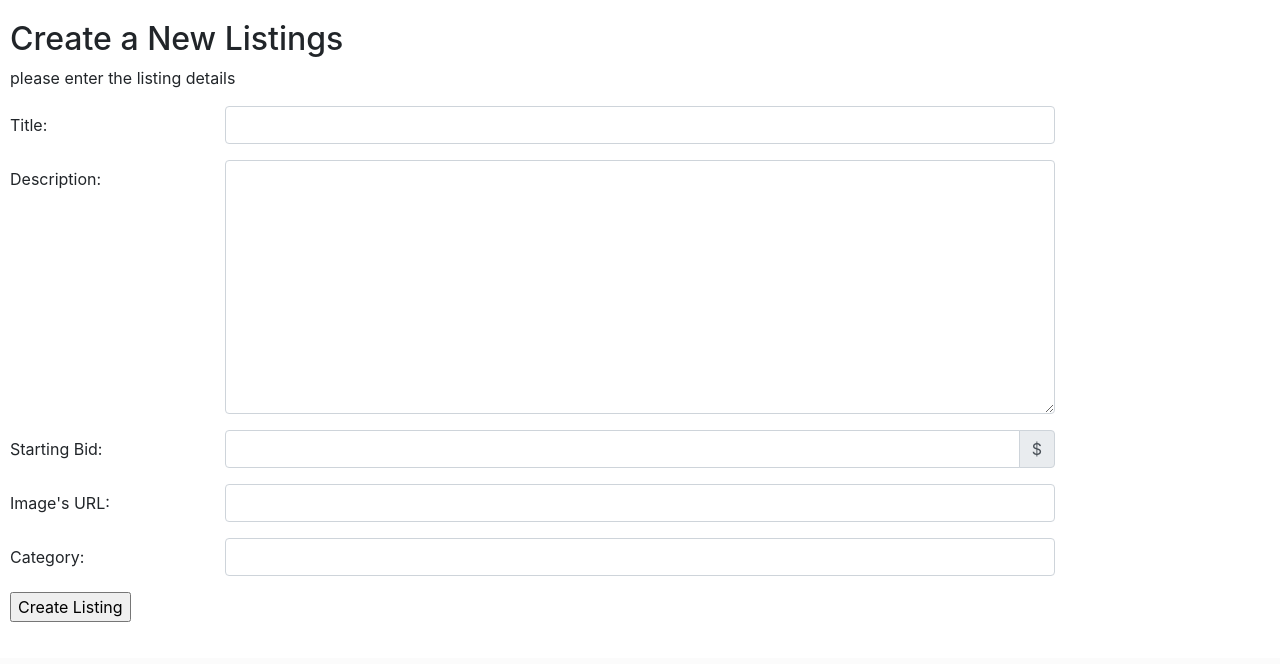
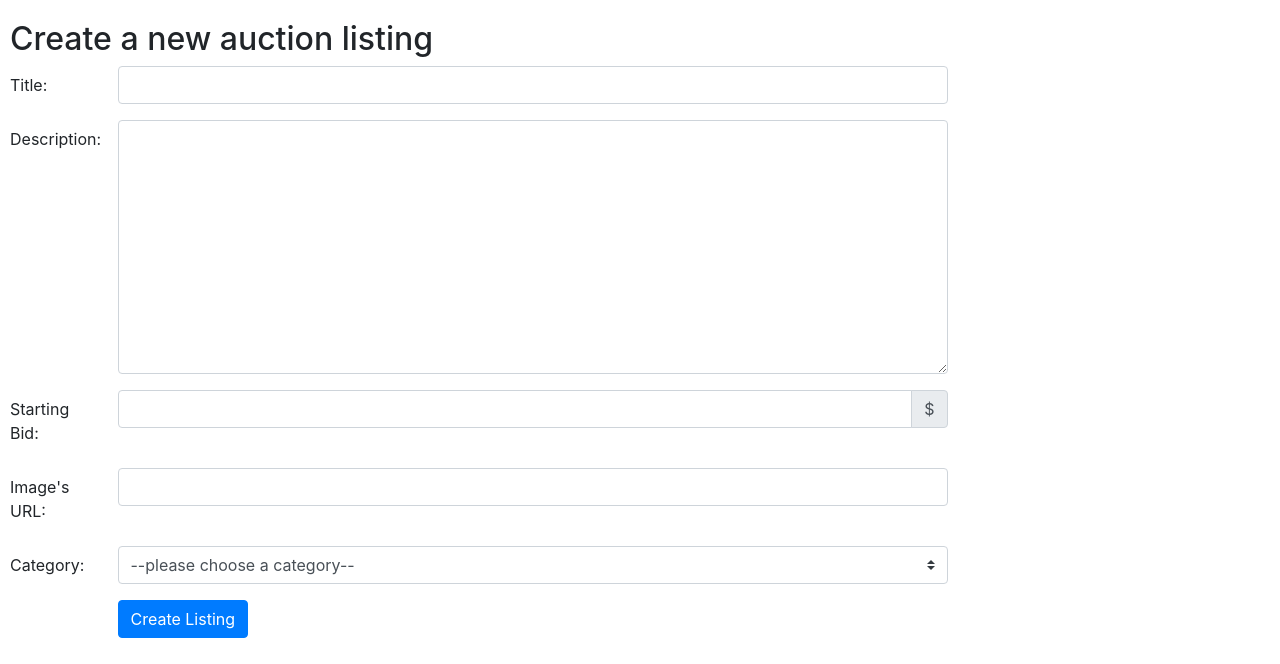
Before and after one commit to WalterWendji/CS50_Project2_SQL, a Django app: page /createListing in a window 1280 px wide. Shown: the part 142-806 px from the top of the page. Before the commit the page ends 764 px from the top, so only its background shows below. Run offline with Django 3.2, Linux system fonts and the light colour scheme; a user stored in the database is signed in; data comes from the database, SQL or seed files in the repository; both versions use the stored data as it was after the commit; some libraries are stand-ins or nearby versions.

Commit message:
a dropdown list has been added to the 'create listing' page

```diff
--- a/auctions/forms.py
+++ b/auctions/forms.py
@@ -1,16 +1,31 @@
 from django import forms
 from crispy_forms.helper import FormHelper
-from crispy_forms.layout import Layout
-from crispy_forms.bootstrap import AppendedText
+from crispy_forms.layout import Layout, Submit
+from crispy_forms.bootstrap import AppendedText, FormActions, Field
 
 from auctions.models import AuctionListing
 
+CATEGORIES = (
+    (None, "--please choose a category--"),
+    ("antique_and_arts", "Antiques & Arts"),
+    ("books", "Books"),
+    ("cds_dvs_video_games", "CDs, DVD & Video Games"),
+    ("clothing_and_accessories", "Clothing & Accessories"),
+    ("computer_and_electronics", "Computer & Electronics"),
+    ("food_wine_and_gourmet", "Food, Wine & Gourmet Itmes"),
+    ("golf_and_sport_gear", "Golf & Sports Gear"),
+    ("handbags_and_jewelry", "Handbags & Jewelry"),
+    ("health_and_fitness", "Health & Fitness"),
+    ("auto", "Auto"),
+    ("home_and_garden", "Home & Garden"),
+    ("toys", "Toys"),
+)
 class Listing(forms.ModelForm):
     title = forms.CharField(label="Title:", max_length=100, required=True)
     description = forms.CharField(label="Description:", max_length=300, widget=forms.Textarea, required=True)
     start_bid = forms.DecimalField(label="Starting Bid:", required=True)
-    image_url = forms.URLField(label="Image's URL:")
-    category = forms.CharField(label="Category:", max_length=50)
+    image_url = forms.URLField(label="Image's URL:", required=False)
+    category = forms.ChoiceField(choices=CATEGORIES, label="Category:", required=True)
     class Meta:
         model = AuctionListing
         fields = ['title', 'description', 'start_bid', 'image_url', 'category']
@@ -19,12 +34,15 @@ class Listing(forms.ModelForm):
         super().__init__(*args, **kwargs)
         self.helper = FormHelper()
         self.helper.form_class = 'form-horizontal'
-        self.helper.label_class = 'col-lg-2'
+        self.helper.label_class = 'col-lg-1'
         self.helper.field_class = 'col-lg-8'
         self.helper.layout = Layout(
             'title',
             'description',
             AppendedText('start_bid', '$', active=True),
-            'image_url',
+            Field('image_url', attrs={'required':False}),
             'category',
+            FormActions(
+                Submit("create", "Create Listing")
+            )
         )
--- a/auctions/models.py
+++ b/auctions/models.py
@@ -5,16 +5,34 @@ from django.db import models
 class User(AbstractUser):
     pass
 
+
 class AuctionListing(models.Model):
+
+    CATEGORIES = (
+        (None, "--please choose a category--"),
+        ("antique_and_arts", "Antiques & Arts"),
+        ("books", "Books"),
+        ("cds_dvs_video_games", "CDs, DVD & Video Games"),
+        ("clothing_and_accessories", "Clothing & Accessories"),
+        ("computer_and_electronics", "Computer & Electronics"),
+        ("food_wine_and_gourmet", "Food, Wine & Gourmet Itmes"),
+        ("golf_and_sport_gear", "Golf & Sports Gear"),
+        ("handbags_and_jewelry", "Handbags & Jewelry"),
+        ("health_and_fitness", "Health & Fitness"),
+        ("auto", "Auto"),
+        ("home_and_garden", "Home & Garden"),
+        ("toys", "Toys"),
+    )
+
     title = models.CharField(max_length=30)
     imageURL = models.URLField(null=True, blank=True)
-    #image = models.ImageField()
-    category = models.CharField(max_length=30)
+    category = models.CharField(choices=CATEGORIES, max_length=50)
     description = models.TextField()
-    start_bid = models.DecimalField(max_digits=10, decimal_places=2)#TODO: change the name of this variable to current_price
+    start_bid = models.DecimalField(max_digits=10, decimal_places=2)
     created_by = models.ForeignKey(User, on_delete=models.CASCADE)
     created_at = models.DateTimeField(auto_now_add=True)
     is_closed = models.BooleanField(default=False)
+
 
 class Bid(models.Model):
     bid_amount = models.DecimalField(max_digits=10, decimal_places=2)
@@ -24,11 +42,13 @@ class Bid(models.Model):
     bid_time = models.DateTimeField(auto_now_add=True)
     is_bidder_winner = models.BooleanField(default=False)
 
+
 class Comment(models.Model):
     comment_text = models.TextField()
     commenter_id = models.ForeignKey(User, on_delete=models.PROTECT)
-    auction_listing = models.ForeignKey(AuctionListing, on_delete=models.PROTECT) #The listing the comment is associated with
+    auction_listing = models.ForeignKey(AuctionListing, on_delete=models.PROTECT)
     comment_time = models.DateTimeField(auto_now_add=True)
+
 
 class Watchlist(models.Model):
     user = models.ForeignKey(User, on_delete=models.PROTECT)
--- a/auctions/templates/auctions/newListing.html
+++ b/auctions/templates/auctions/newListing.html
@@ -3,27 +3,10 @@
 
 {% block body %}
 <div class="content">
-    <h2>Create a New Listings</h2>
-    <p> please enter the listing details </p>
+    <h2>Create a new auction listing</h2>
     <form action="{% url 'newListing' %}" method="POST">
         {% csrf_token %}
         {% crispy form %}
-        {% comment %} <label for="title">Title</label><br>
-        <input type="text" name="title" required/><br>
-
-        <label for="description">Description</label><br>
-        <textarea name="description" rows="4", cols="30" required></textarea><br>
-
-        <label for="number">Number</label><br>
-        <input type="number" name="number" required/><br>
-
-        <label for="imageurl">Image's URL</label><br>
-        <input type="url" name="imageurl"/><br>
-
-        <label for="category">Category</label><br>
-        <input type="text" name="category" placeholder="e.g. Fashion, Toys, Electronics, Home, etc."/><br> {% endcomment %}
-
-        <input type="submit" value="Create Listing" />
     </form>
 </div>
 {% endblock %}
--- a/auctions/views.py
+++ b/auctions/views.py
@@ -206,6 +206,7 @@ def show_categories(request):
     auctions = AuctionListing.objects.all()
     categories = set()
     for auction_element in auctions:
+        print(auction_element)
         categories.add(auction_element.category)
     return render(request, "auctions/categories.html", {"categories":categories})
 
```
Also changed, not shown: README.md, auctions/migrations/0018_alter_auctionlisting_category.py (added), auctions/migrations/0019_alter_auctionlisting_category.py (added), db.sqlite3.
